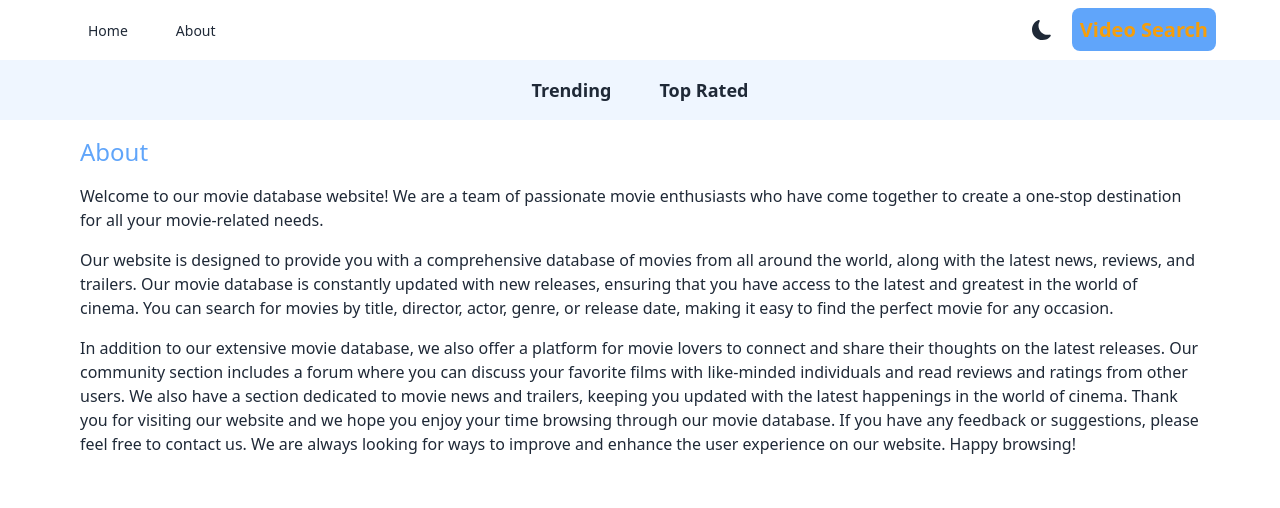
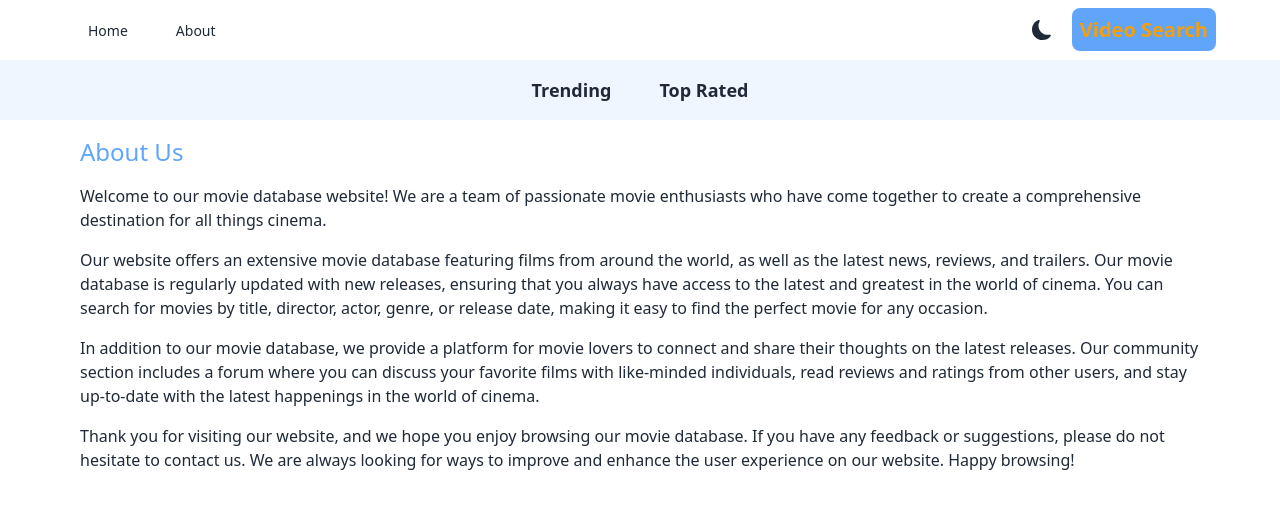
Before and after one commit to ikizey/video-search, a Next.js app: page /about in a window 1280 px wide. Shown: the top 508 px of the page. Built offline with nearby package versions, Linux system fonts and the light colour scheme.

Commit message:
change about text

```diff
--- a/src/app/about/page.tsx
+++ b/src/app/about/page.tsx
@@ -1,35 +1,33 @@
 export default function About() {
   return (
     <div className='max-w-6xl mx-auto space-y-4 p-4'>
-      <h1 className='text-2xl font-medium text-blue-400'>About</h1>
+      <h1 className='text-2xl font-medium text-blue-400'>About Us</h1>
       <p>
         Welcome to our movie database website! We are a team of passionate movie
-        enthusiasts who have come together to create a one-stop destination for
-        all your movie-related needs.
+        enthusiasts who have come together to create a comprehensive destination
+        for all things cinema.
       </p>
-
       <p>
-        Our website is designed to provide you with a comprehensive database of
-        movies from all around the world, along with the latest news, reviews,
-        and trailers. Our movie database is constantly updated with new
-        releases, ensuring that you have access to the latest and greatest in
-        the world of cinema. You can search for movies by title, director,
-        actor, genre, or release date, making it easy to find the perfect movie
-        for any occasion.
+        Our website offers an extensive movie database featuring films from
+        around the world, as well as the latest news, reviews, and trailers. Our
+        movie database is regularly updated with new releases, ensuring that you
+        always have access to the latest and greatest in the world of cinema.
+        You can search for movies by title, director, actor, genre, or release
+        date, making it easy to find the perfect movie for any occasion.
       </p>
-
       <p>
-        In addition to our extensive movie database, we also offer a platform
-        for movie lovers to connect and share their thoughts on the latest
-        releases. Our community section includes a forum where you can discuss
-        your favorite films with like-minded individuals and read reviews and
-        ratings from other users. We also have a section dedicated to movie news
-        and trailers, keeping you updated with the latest happenings in the
-        world of cinema. Thank you for visiting our website and we hope you
-        enjoy your time browsing through our movie database. If you have any
-        feedback or suggestions, please feel free to contact us. We are always
-        looking for ways to improve and enhance the user experience on our
-        website. Happy browsing!
+        In addition to our movie database, we provide a platform for movie
+        lovers to connect and share their thoughts on the latest releases. Our
+        community section includes a forum where you can discuss your favorite
+        films with like-minded individuals, read reviews and ratings from other
+        users, and stay up-to-date with the latest happenings in the world of
+        cinema.
+      </p>
+      <p>
+        Thank you for visiting our website, and we hope you enjoy browsing our
+        movie database. If you have any feedback or suggestions, please do not
+        hesitate to contact us. We are always looking for ways to improve and
+        enhance the user experience on our website. Happy browsing!
       </p>
     </div>
   );
```
